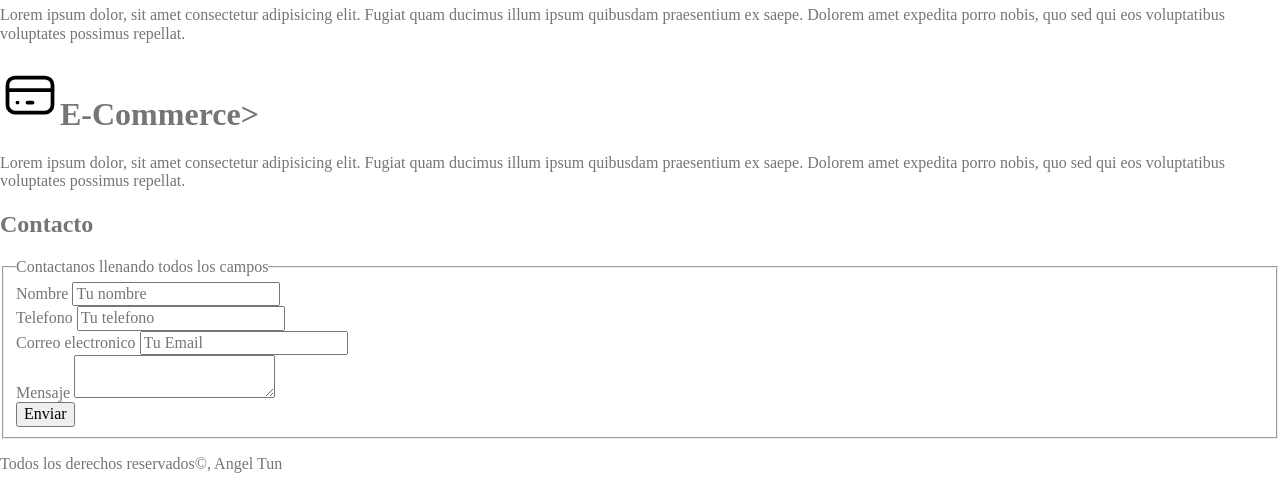
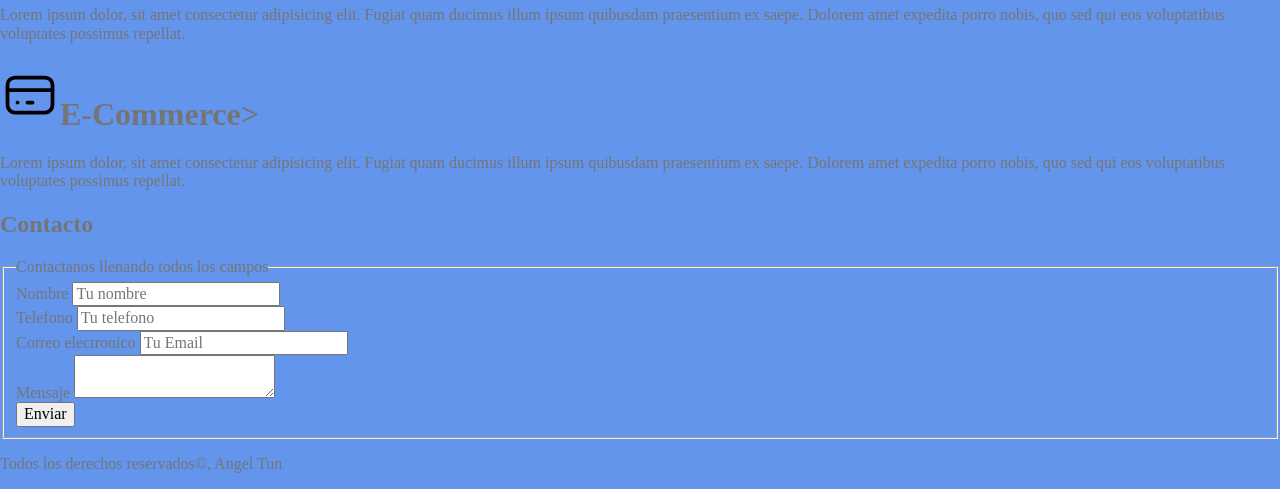
Before and after one commit to AngelTun/Developer-web, a plain HTML site: page index.html in a window 1280 px wide. Shown: the part 728-1217 px from the top of the page. Drawn offline with Linux system fonts and the light colour scheme.

Commit message:
probando media query

```diff
--- a/CSS/styles.css
+++ b/CSS/styles.css
@@ -76,3 +76,35 @@ body
     color:var(--oscuro);
 
 }
+
+/*Tamaños recomendados para media query:
+480px para dispositivos mobiles
+768px para tablets
+1140px para laptops
+1400px para dispositivos mas grandes como monitores o TVs*/
+
+
+body
+{
+    background-color: beige;
+
+}
+
+@media (min-width: 480px)
+{
+body
+{
+    background-color: blue;
+
+}
+}
+
+
+@media (min-width: 768px)
+{
+body
+{
+    background-color: cornflowerblue;
+
+}
+}
```
